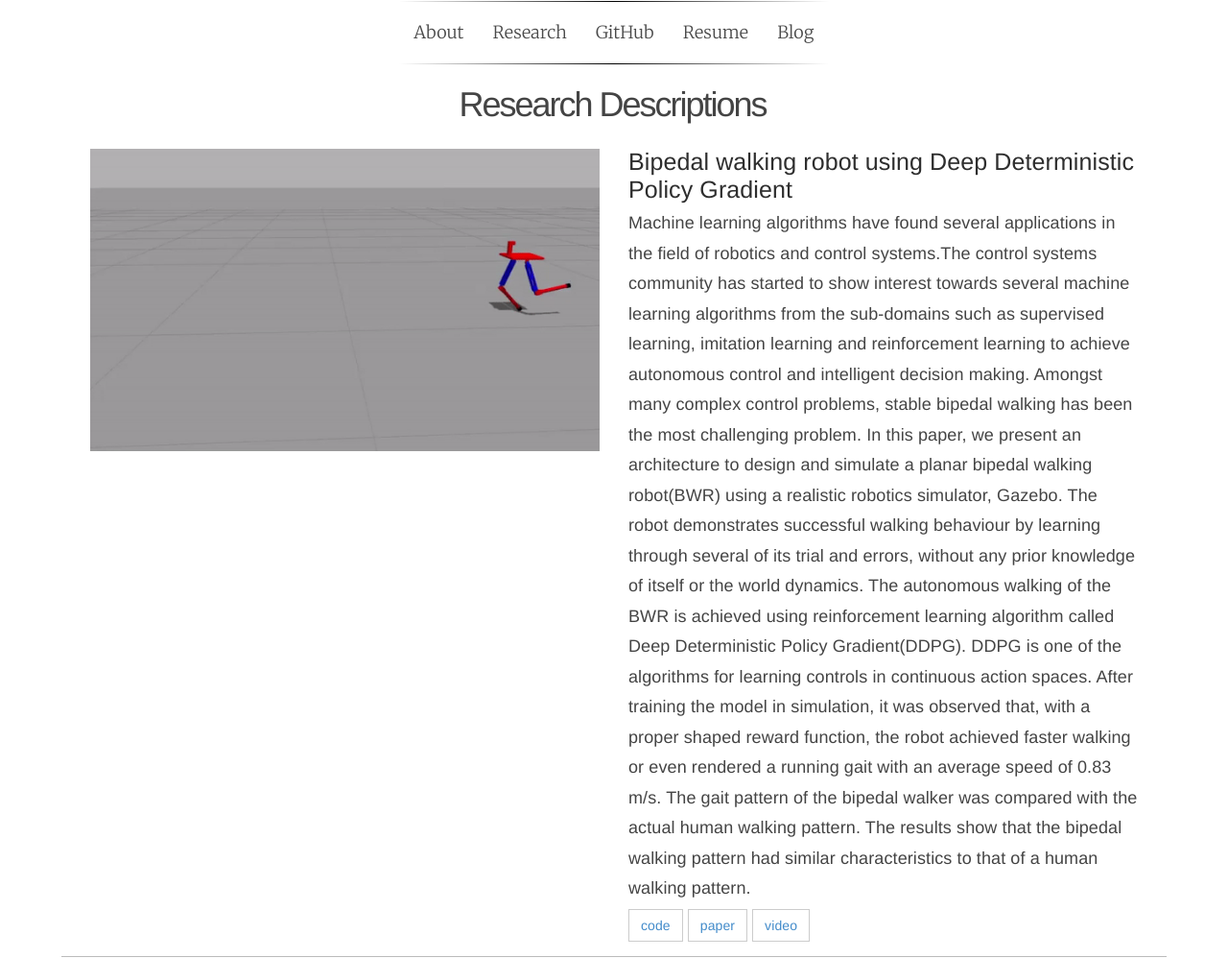
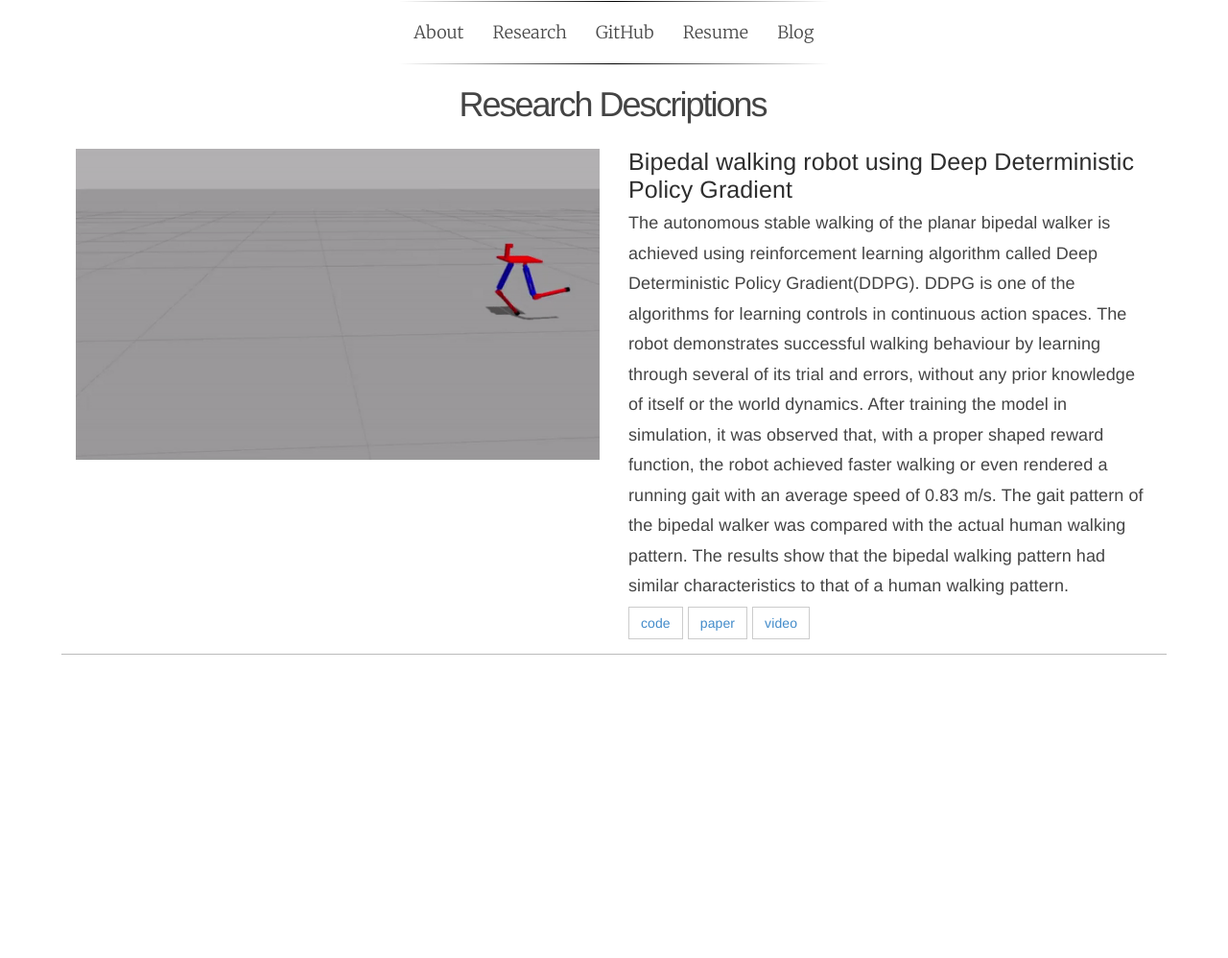
Before and after one commit to navuboy/navuboy.github.io, a Jekyll site: the page built from research.html, in a window 1280 px wide. Shown: the whole page at 96% size. Built offline with Jekyll 4.4.1, drawn with Linux system fonts in a browser that asks for light colours; some web fonts are replaced; after the commit the page ends 900 px from its top, so only the background shows below that.

Commit message:
added research

```diff
--- a/_includes/research.md
+++ b/_includes/research.md
@@ -12,14 +12,14 @@
 <h1 class="rsection">Research Descriptions</h1>
 
 <div class="container-fluid">
-  <div class="column">
+  <div class="row">
     <div class="col-md-6">
         <img class="rimg" src="{{ site.github.url }}/media/biped_training.gif" />
     </div>
     <div class="col-md-6">
         <h3 class="rtitle">Bipedal walking robot using Deep Deterministic Policy Gradient</h3>
         <p>
-        Machine learning algorithms have found several applications in the field of robotics and control systems.The control systems community has started to show interest towards several machine learning algorithms from the sub-domains such as supervised learning, imitation learning and reinforcement learning to achieve autonomous control and intelligent decision making. Amongst many complex control problems, stable bipedal walking has been the most challenging problem. In this paper, we present an architecture to design and simulate a planar bipedal walking robot(BWR) using a realistic robotics simulator, Gazebo. The robot demonstrates successful walking behaviour by learning through several of its trial and errors, without any prior knowledge of itself or the world dynamics. The autonomous walking of the BWR is achieved using reinforcement learning algorithm called Deep Deterministic Policy Gradient(DDPG). DDPG is one of the algorithms for learning controls in continuous action spaces. After training the model in simulation, it was observed that, with a proper shaped reward function, the robot achieved faster walking or even rendered a running gait with an average speed of 0.83 m/s. The gait pattern of the bipedal walker was compared with the actual human walking pattern. The results show that the bipedal walking pattern had similar characteristics to that of a human walking pattern.
+        The autonomous stable walking of the planar bipedal walker is achieved using reinforcement learning algorithm called Deep Deterministic Policy Gradient(DDPG). DDPG is one of the algorithms for learning controls in continuous action spaces. The robot demonstrates successful walking behaviour by learning through several of its trial and errors, without any prior knowledge of itself or the world dynamics. After training the model in simulation, it was observed that, with a proper shaped reward function, the robot achieved faster walking or even rendered a running gait with an average speed of 0.83 m/s. The gait pattern of the bipedal walker was compared with the actual human walking pattern. The results show that the bipedal walking pattern had similar characteristics to that of a human walking pattern.
         </p>
         <a href="https://github.com/nav74neet/ddpg_biped" class="md-link btn-default btn rbtn">code</a>
         <a href="https://arxiv.org/abs/1807.05924" class="md-link btn-default btn rbtn">paper</a>
```
